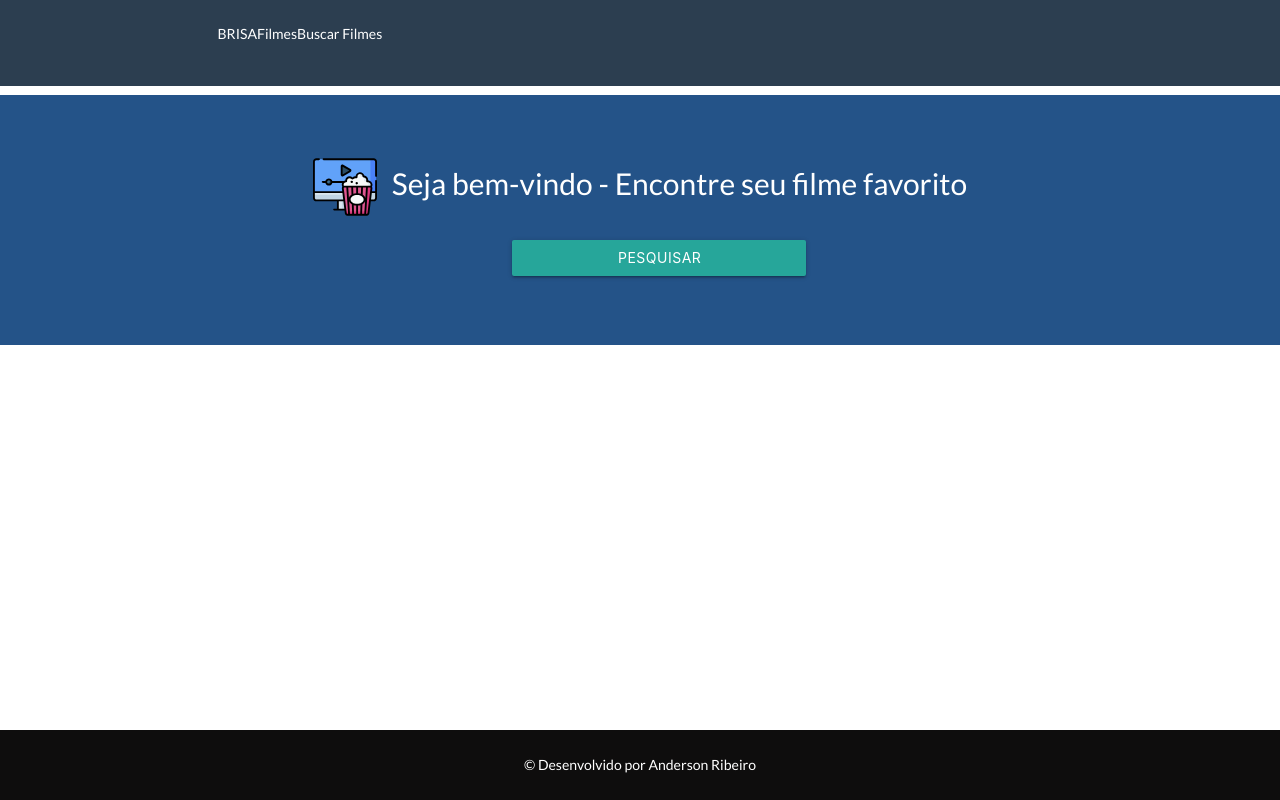
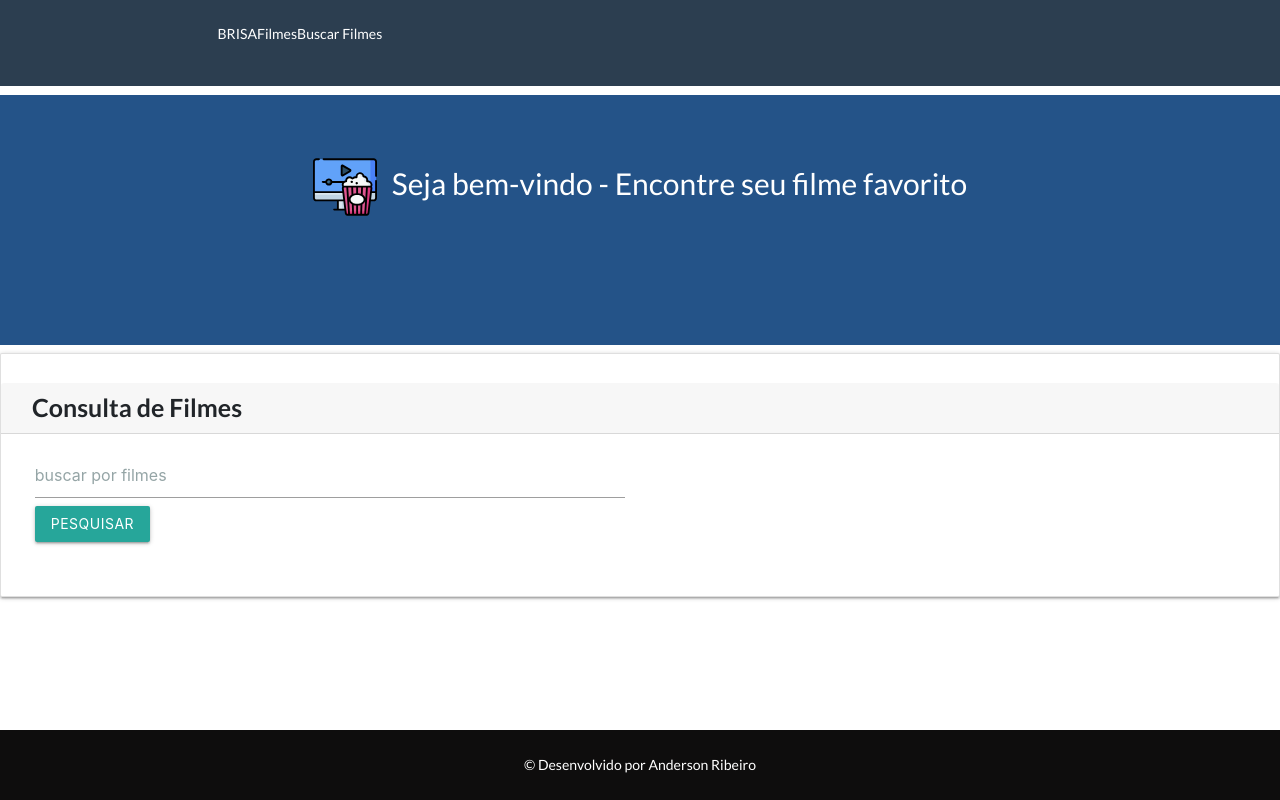
Before and after one commit to andersonribeirosi/show-moviesdb-app, a React (Create React App) app: page /#/ in a window 1280 px wide. Built offline with nearby package versions, Linux system fonts and the light colour scheme.

Commit message:
Returning data from the API.

```diff
--- a/src/App.css
+++ b/src/App.css
@@ -1,6 +1,22 @@
 * {
   margin: 0;
   padding: 0;
+}
+
+.card {
+  margin-left: 0px;
+  margin-bottom: 10% !important;
+}
+
+h3.card-header {
+  font-size: 25px;
+  line-height: 110%;
+  padding-left: 31px !important;
+  font-weight: bold;
+}
+
+#inputSearch {
+  margin-right: 200px !important;
 }
 
 nav {
@@ -66,7 +82,7 @@ img {
   width: 800px !important;
 }
 
-.search {
+.btnSearch {
   margin-left: 40%;
   width: 18%;
   min-width: 23% !important;
--- a/src/components/App.js
+++ b/src/components/App.js
@@ -3,21 +3,44 @@ import '../App.css';
 import Navbar from '../components/Navbar'
 import Footer from '../components/Footer'
 import Routes from '../main/Routes'
+import Search from './Search'
 
 class App extends Component {
 
+  constructor(props) {
+    super(props)
+    this.state = {
+      movies: [],
+      searchMovie: ''
+    }
+    this.apyKey = process.env.REACT_APP_API
+  }
+
+  handleSubmit = (e) => {
+    e.preventDefault();
+    fetch(`https://api.themoviedb.org/3/search/movie?api_key=${this.apyKey}&query=${this.state.searchMovie}`)
+      .then(data => data.json())
+      .then(data => {
+        console.log(data);
+
+        this.setState({ movies: [...data.results] })
+      })
+  }
+
+  handleChange = (e) => {
+    this.setState({ searchMovie: e.target.value })
+  }
+
   render() {
     return (
-      <>
+      <div className="App">
+        <Routes />
+        <Navbar />
+        <Footer />
         <div>
-          <Navbar />
+          <Search handleSubmit={this.handleSubmit} handleChange={this.handleChange} />
         </div>
-        <Routes />
-        <div className="clearfix"></div>
-        <div className="content">
-          <Footer className="globalConfig" />
-        </div>
-      </>
+      </div>
     );
   }
 }
--- /dev/null
+++ b/src/components/Card.js
@@ -0,0 +1,23 @@
+import React from 'react'
+// import { withRouter } from 'react-router-dom'
+
+class Card extends React.Component {
+
+  // btnBackNavigation = () => {
+  //   this.props.history.push('/home')
+  // }
+
+  render() {
+    return (
+      <>
+        <div className="card mb-3">
+          <h3 className="card-header" id="title">{this.props.title}</h3>
+          <div className="card-body">{this.props.children}</div>
+          {/* <button className="btn btn-info btn-back" onClick={this.btnBackNavigation}>Voltar</button> */}
+        </div>
+      </>
+    )
+  }
+}
+
+export default Card
--- a/src/components/Search.js
+++ b/src/components/Search.js
@@ -1,19 +1,33 @@
 import React from 'react'
+import Card from '../components/Card'
 
 const Search = (props) => {
 
   return (
-    <div className="container">
-      <div className="row">
-        <section className="col s4 offset-s4">
-          <form action="" onSubmit={props.handleSubmit}>
-            <div className="input-filed">
-              <input type="text" placeholder="buscar por filmes" onChange={props.handleChange} />
+    <>
+      <Card title="Consulta de Filmes">
+        <div className="row">
+          <div className="col-md-6">
+            <div className="bs-component">
+              <form action="" onSubmit={props.handleSubmit}>
+                <div className="form-group">
+                  <input
+                    name="input"
+                    className="form-control"
+                    id="inputMovie"
+                    type="text"
+                    placeholder="buscar por filmes"
+                    onChange={props.handleChange}
+                  />
+                  <button className="btn btn-success" onSubmit={props.handleSubmit}>Pesquisar</button>
+                </div>
+              </form>
             </div>
-          </form>
-
-        </section>
-      </div>
-    </div>
+          </div>
+        </div>
+      </Card>
+    </>
   )
 }
+
+export default Search
--- a/src/main/Routes.js
+++ b/src/main/Routes.js
@@ -6,8 +6,8 @@ function Routes(props) {
   return (
     <HashRouter>
       <Switch>
-        <Route path="/home" component={Home}></Route>
-        <Route path="/**" component={Home} />
+        {/* {/* <Route path="/home" component={Home}></Route> */}
+        <Route path="/**" component={Home} /> */}
       </Switch>
     </HashRouter>
   )
--- a/src/views/Home.js
+++ b/src/views/Home.js
@@ -1,25 +1,20 @@
 import React from 'react'
 import Logo from '../assets/images/watching-tv.svg'
 import { withRouter } from 'react-router-dom'
-
 
 class Home extends React.Component {
 
   render() {
     return (
-
       <div>
         <div id="slider">
           <h2><img src={Logo} alt="" /><strong>Seja bem-vindo</strong> - Encontre seu filme favorito</h2>
           <div className="clearfix"></div>
-          <button className="btn btn-success search" type="button">Pesquisar</button>
+          {/* <button className="btn btn-success btnSearch" type="button">Pesquisar</button> */}
         </div>
-
       </div>
-
     )
   }
 }
 
-
 export default withRouter(Home)
```
Also changed, not shown: 1 other file (tests, documents, lock files or other folders).
